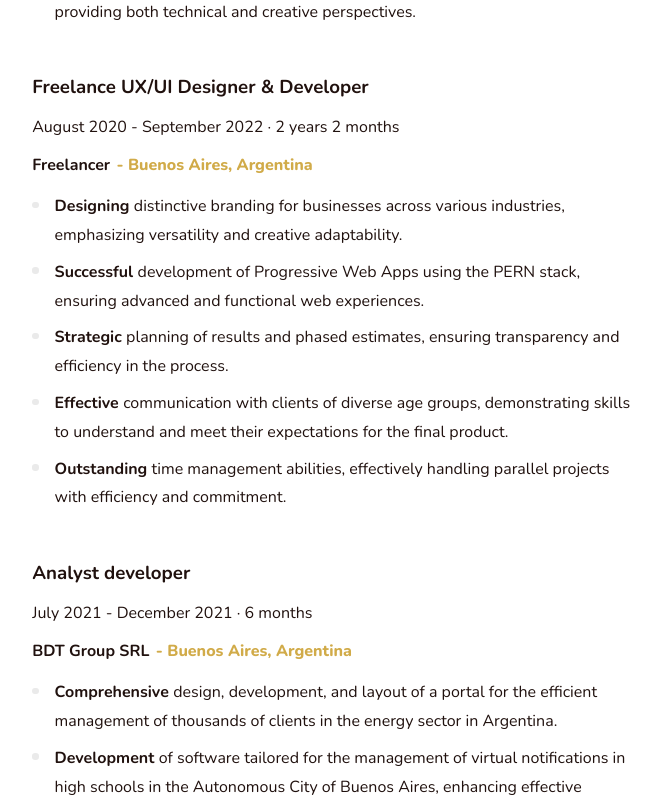
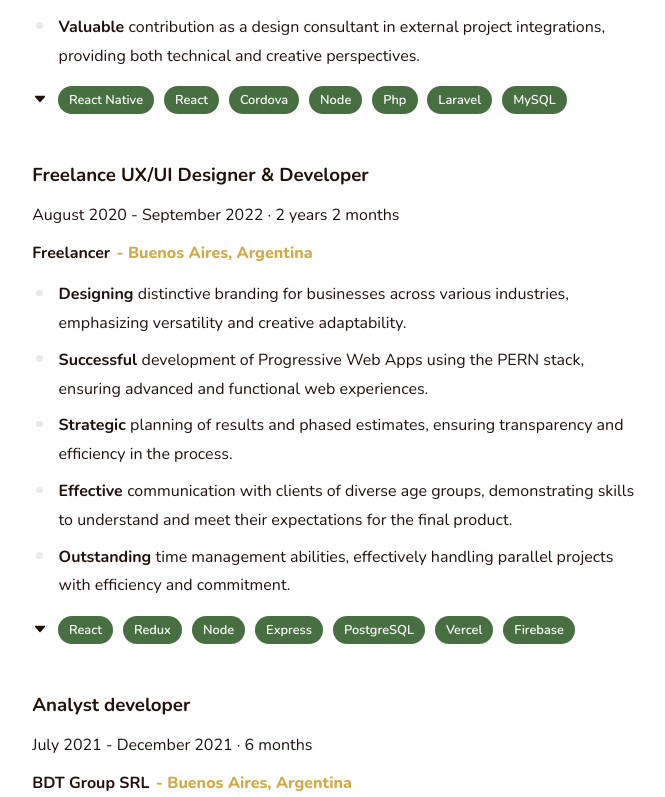
Before and after one commit to AgusRezett/agustin-about, a React (Create React App) app: page / in a window 1280 px wide. Shown: the part 1928-2725 px from the top of the page, without its empty margins (459-1124 px from the left). Built offline with nearby package versions, Linux system fonts and the light colour scheme.

Commit message:
feat: category tags on experience

```diff
--- /dev/null
+++ b/src/components/atoms/Category/CategoryTag.module.scss
@@ -0,0 +1,17 @@
+.Category {
+	width: fit-content;
+	display: flex;
+	align-items: center;
+	justify-content: center;
+	padding: 0.3rem 0.7rem;
+	border-radius: 1rem;
+	background-color: var(--category-background-color);
+	color: var(--category-color);
+
+	font: 600 0.8rem 'Nunito', sans-serif;
+	transition: background-color var(--transition-duration) ease;
+
+	/* &:hover {
+		background-color: #e0e0e0;
+	} */
+}
--- /dev/null
+++ b/src/components/atoms/Category/CategoryTag.tsx
@@ -0,0 +1,12 @@
+import React from 'react';
+import style from './CategoryTag.module.scss';
+
+interface ICategoryTagProps {
+	category: string;
+}
+
+const CategoryTag = ({ category }: ICategoryTagProps) => {
+	return <li className={style.Category}>{category}</li>;
+};
+
+export default CategoryTag;
--- a/src/components/atoms/JobDescription/JobDescription.module.scss
+++ b/src/components/atoms/JobDescription/JobDescription.module.scss
@@ -12,6 +12,7 @@
 .List__Item {
 	@include flex(row, flex-start, flex-start);
 	gap: 1rem;
+	padding-left: 4px;
 
 	& > div {
 		line-height: 1.8rem;
--- /dev/null
+++ b/src/components/molecules/CategoriesList/CategoriesList.module.scss
@@ -0,0 +1,54 @@
+@import '../../../styles/mixins';
+
+.Categories__container {
+	position: relative;
+	width: 100%;
+	@include flex(row, flex-start, flex-start);
+	gap: 0.6rem;
+
+	&::before {
+		content: '';
+		position: absolute;
+		top: 30px;
+		left: 7px;
+
+		width: 2px;
+		height: calc(100% - 32px);
+		border-radius: 5px;
+		background-color: var(--background-color-border-lighter);
+		z-index: 5;
+		transition: transform var(--transition-duration) ease, opacity var(--transition-duration) ease;
+	}
+}
+
+.Categories__button {
+	all: unset;
+	position: relative;
+	@include flex(column, center, center);
+	margin-top: 0.3rem;
+}
+
+.Categories__toggler {
+	cursor: pointer;
+}
+
+.Categories__toggler__close {
+	position: absolute;
+}
+
+.Categories__toggler__hide {
+	transform: scale(0);
+	opacity: 0;
+}
+
+.Categories__list {
+	position: relative;
+	width: 100%;
+	display: flex;
+	flex-wrap: wrap;
+	max-height: 28px;
+
+	gap: 0.6rem;
+	overflow: hidden;
+	transition: all var(--transition-duration) ease-in-out;
+}
--- /dev/null
+++ b/src/components/molecules/CategoriesList/CategoriesList.tsx
@@ -0,0 +1,42 @@
+import React, { useRef, useState } from 'react';
+import style from './CategoriesList.module.scss';
+import CategoryTag from 'src/components/atoms/Category/CategoryTag';
+import { IoCaretDown, IoClose } from 'react-icons/io5';
+
+interface ICategoriesListProps {
+	categories: string[];
+}
+
+const CategoriesList = ({ categories }: ICategoriesListProps) => {
+	const [isCategoriesListExpanded, setIsCategoriesListExpanded] = useState(false);
+	const categoriesListRef = useRef<HTMLUListElement | null>(null);
+
+	const handleCategoriesList = () => {
+		setIsCategoriesListExpanded(!isCategoriesListExpanded);
+		if (categoriesListRef.current) {
+			// @ts-ignore
+			categoriesListRef.current.style.maxHeight = !isCategoriesListExpanded ? categoriesListRef.current.scrollHeight + 'px' : '28px';
+		}
+	};
+
+	return (
+		<div className={style.Categories__container}>
+			<button className={style.Categories__button} onClick={handleCategoriesList}>
+				<IoClose
+					size={16}
+					className={`${style.Categories__toggler} ${style.Categories__toggler__close} ${
+						!isCategoriesListExpanded ? style.Categories__toggler__hide : ''
+					}`}
+				/>
+				<IoCaretDown size={16} className={`${style.Categories__toggler}  ${isCategoriesListExpanded ? style.Categories__toggler__hide : ''}`} />
+			</button>
+			<ul ref={categoriesListRef} className={`${style.Categories__list} `}>
+				{categories.map((category) => (
+					<CategoryTag key={category} category={category} />
+				))}
+			</ul>
+		</div>
+	);
+};
+
+export default CategoriesList;
--- a/src/components/molecules/Experience/Experience.module.scss
+++ b/src/components/molecules/Experience/Experience.module.scss
@@ -5,7 +5,7 @@
 	gap: 1rem;
 }
 
-.Hyperlinks__Container {
+.Hyperlinks__container {
 	@include flex(column, flex-start, flex-start);
 	gap: 1rem;
 }
--- a/src/components/molecules/Experience/Experience.tsx
+++ b/src/components/molecules/Experience/Experience.tsx
@@ -5,13 +5,14 @@
 import Hyperlink from 'src/components/atoms/Hyperlink/Hyperlink';
 import JobDescription from 'src/components/atoms/JobDescription/JobDescription';
 import JobPosition from 'src/components/atoms/JobPosition/JobPosition';
+import CategoriesList from '../CategoriesList/CategoriesList';
 
 interface IExperienceProps {
 	data: IExperience;
 }
 
 const Experience = ({ data }: IExperienceProps) => {
-	const { title, period, subtitle, additional, hyperlinks, description } = data;
+	const { categories, title, period, subtitle, additional, hyperlinks, description } = data;
 
 	return (
 		<div className={style.Container}>
@@ -19,13 +20,14 @@
 			{period && <EmploymentPeriod period={period} />}
 			{subtitle && <JobPosition subtitle={subtitle} additional={additional} />}
 			{hyperlinks?.length && (
-				<div className={style.Hyperlinks__Container}>
+				<div className={style.Hyperlinks__container}>
 					{hyperlinks.map((item) => (
 						<Hyperlink key={item.link} hyperlink={item} />
 					))}
 				</div>
 			)}
 			{description && <JobDescription description={description} />}
+			{categories?.length && <CategoriesList categories={categories} />}
 		</div>
 	);
 };
--- a/src/languages/en-US.json
+++ b/src/languages/en-US.json
@@ -37,21 +37,80 @@
 					"subtitle": "Lilab",
 					"additional": "Lima, Peru",
 					"period": "June 2023 - Present",
-					"description": "Advanced implementation of unit testing using Jest to ensure the robustness and reliability of React components./sDevelopment and meticulous conversion of interfaces from high-fidelity prototypes to functional code, preserving the integrity of the original design./sEfficient integration of Server-Side Rendering (SSR) into prototypes, guided by User Histories (UH) specifications, optimizing loading and performance./sConducting user-focused demonstrations, highlighting intuitive features and interaction flows./sCoordination and accurate task estimation within the team, fostering effective collaboration and results-oriented approach./sActive contribution to the evolution and improvement of project architecture, focusing on scalability and maintainability./sLeadership in API changes integration and connection with microservices, ensuring smooth and secure communication between systems./sStrategic participation in business model improvement planning, evaluating its impact on user experience and value proposition."
+					"description": "Advanced implementation of unit testing using Jest to ensure the robustness and reliability of React components./sDevelopment and meticulous conversion of interfaces from high-fidelity prototypes to functional code, preserving the integrity of the original design./sEfficient integration of Server-Side Rendering (SSR) into prototypes, guided by User Histories (UH) specifications, optimizing loading and performance./sConducting user-focused demonstrations, highlighting intuitive features and interaction flows./sCoordination and accurate task estimation within the team, fostering effective collaboration and results-oriented approach./sActive contribution to the evolution and improvement of project architecture, focusing on scalability and maintainability./sLeadership in API changes integration and connection with microservices, ensuring smooth and secure communication between systems./sStrategic participation in business model improvement planning, evaluating its impact on user experience and value proposition.",
+					"categories": [
+						"React",
+						"Redux",
+						"Sass",
+						"Jest",
+						"TypeScript",
+						"User Stories",
+						"APIs",
+						"Git",
+						"Microservices",
+						"Software architecture",
+						"ClickUp",
+						"Google Suit",
+						"Figma",
+						"CI/CD",
+						"Atomic Design",
+						"Scrum",
+						"Design Thinking",
+						"UX/UI",
+						"Demos"
+					]
 				},
 				{
 					"title": "Software developer",
 					"subtitle": "bdtglobal",
 					"additional": "Buenos Aires, Argentina",
 					"period": "February 2022 - August 2023 · 1 year 7 month",
-					"description": "Successful migration of Cordova applications to React Native./sPresentation of new features, demonstrating both communication and technical skills./sWeekly deployment to a production environment, catering to a broad user base in the insurance industry in Argentina./sEfficient coordination in international projects involving smart contracts on the Polygon network, managing parallel work effectively./sMaintenance and development of user management portals using Laravel and Node technologies, ensuring functionality and performance./sValuable contribution as a design consultant in external project integrations, providing both technical and creative perspectives."
+					"description": "Successful migration of Cordova applications to React Native./sPresentation of new features, demonstrating both communication and technical skills./sWeekly deployment to a production environment, catering to a broad user base in the insurance industry in Argentina./sEfficient coordination in international projects involving smart contracts on the Polygon network, managing parallel work effectively./sMaintenance and development of user management portals using Laravel and Node technologies, ensuring functionality and performance./sValuable contribution as a design consultant in external project integrations, providing both technical and creative perspectives.",
+					"categories": [
+						"React Native",
+						"React",
+						"Cordova",
+						"Node",
+						"Php",
+						"Laravel",
+						"MySQL",
+						"Smart Contracts",
+						"VPN",
+						"Bitbucket",
+						"Scrum",
+						"Trello",
+						"Slack"
+					]
 				},
 				{
 					"title": "Freelance UX/UI Designer & Developer",
 					"subtitle": "Freelancer",
 					"additional": "Buenos Aires, Argentina",
 					"period": "August 2020 - September 2022 · 2 years 2 months",
-					"description": "Designing distinctive branding for businesses across various industries, emphasizing versatility and creative adaptability./sSuccessful development of Progressive Web Apps using the PERN stack, ensuring advanced and functional web experiences./sStrategic planning of results and phased estimates, ensuring transparency and efficiency in the process./sEffective communication with clients of diverse age groups, demonstrating skills to understand and meet their expectations for the final product./sOutstanding time management abilities, effectively handling parallel projects with efficiency and commitment."
+					"description": "Designing distinctive branding for businesses across various industries, emphasizing versatility and creative adaptability./sSuccessful development of Progressive Web Apps using the PERN stack, ensuring advanced and functional web experiences./sStrategic planning of results and phased estimates, ensuring transparency and efficiency in the process./sEffective communication with clients of diverse age groups, demonstrating skills to understand and meet their expectations for the final product./sOutstanding time management abilities, effectively handling parallel projects with efficiency and commitment.",
+					"categories": [
+						"React",
+						"Redux",
+						"Node",
+						"Express",
+						"PostgreSQL",
+						"Vercel",
+						"Firebase",
+						"Progressive Web Apps",
+						"Google Analytics",
+						"SEO",
+						"Adobe Photoshop",
+						"Adobe Illustrator",
+						"Figma",
+						"UX/UI",
+						"Branding",
+						"Design Thinking",
+						"Scrum",
+						"Demos",
+						"Client communication",
+						"Time management",
+						"Compromise"
+					]
 				},
 				{
 					"title": "Analyst developer",
--- a/src/languages/es-AR.json
+++ b/src/languages/es-AR.json
@@ -37,21 +37,80 @@
 					"subtitle": "Lilab",
 					"additional": "Lima, Perú",
 					"period": "Junio 2023 - Actualidad",
-					"description": "Implementación avanzada de pruebas unitarias utilizando Jest para asegurar la robustez y fiabilidad de los componentes React./sDesarrollo y conversión meticulosa de interfaces desde prototipos de alta fidelidad a código funcional, manteniendo la integridad del diseño original./sIntegración eficiente de Server Side Rendering (SSR) en prototipos, guiado por especificaciones de User Histories (UH), optimizando la carga y el rendimiento./sRealización de demostraciones centradas en la experiencia del usuario, destacando funcionalidades y flujos de interacción intuitivos./sCoordinación y estimación precisa de tareas dentro del equipo, fomentando una colaboración eficaz y un enfoque orientado a resultados./sContribución activa en la evolución y mejora de la arquitectura de proyectos, enfocándome en la escalabilidad y mantenibilidad./sLiderazgo en la integración de cambios de APIs y conexión con microservicios, garantizando una comunicación fluida y segura entre sistemas./sParticipación estratégica en la planificación de mejoras del modelo de negocio, evaluando su impacto en la experiencia del usuario y la propuesta de valor."
+					"description": "Implementación avanzada de pruebas unitarias utilizando Jest para asegurar la robustez y fiabilidad de los componentes React./sDesarrollo y conversión meticulosa de interfaces desde prototipos de alta fidelidad a código funcional, manteniendo la integridad del diseño original./sIntegración eficiente de Server Side Rendering (SSR) en prototipos, guiado por especificaciones de User Histories (UH), optimizando la carga y el rendimiento./sRealización de demostraciones centradas en la experiencia del usuario, destacando funcionalidades y flujos de interacción intuitivos./sCoordinación y estimación precisa de tareas dentro del equipo, fomentando una colaboración eficaz y un enfoque orientado a resultados./sContribución activa en la evolución y mejora de la arquitectura de proyectos, enfocándome en la escalabilidad y mantenibilidad./sLiderazgo en la integración de cambios de APIs y conexión con microservicios, garantizando una comunicación fluida y segura entre sistemas./sParticipación estratégica en la planificación de mejoras del modelo de negocio, evaluando su impacto en la experiencia del usuario y la propuesta de valor.",
+					"categories": [
+						"React",
+						"Redux",
+						"Sass",
+						"Jest",
+						"TypeScript",
+						"Historias de usuario",
+						"APIs",
+						"Git",
+						"Microservicios",
+						"Arquitectura",
+						"ClickUp",
+						"Google Suit",
+						"Figma",
+						"CI/CD",
+						"Atomic Design",
+						"Scrum",
+						"Design Thinking",
+						"UX/UI",
+						"Demostraciones"
+					]
 				},
 				{
 					"title": "Desarrollador de software",
 					"subtitle": "bdtglobal",
 					"additional": "Buenos Aires, Argentina",
 					"period": "Febrero 2022 - Agosto 2023 · 1 año 7 meses",
-					"description": "Migración exitosa de aplicaciones Cordova a React Native./sPresentación de nuevas características, demostrando habilidades comunicativas y técnicas./sRealización de despliegues semanales a entorno de producción, atendiendo a una amplia base de usuarios en la industria de seguros en Argentina./sCoordinación eficaz en proyectos internacionales de smart-contracts en la red Polygon, gestionando trabajo paralelo de manera efectiva./sMantenimiento y desarrollo de portales de gestión de usuarios utilizando tecnologías Laravel y Node, asegurando funcionalidad y rendimiento./sContribución valiosa como consultor de diseño en integraciones de proyectos externos, aportando perspectivas técnicas y creativas."
+					"description": "Migración exitosa de aplicaciones Cordova a React Native./sPresentación de nuevas características, demostrando habilidades comunicativas y técnicas./sRealización de despliegues semanales a entorno de producción, atendiendo a una amplia base de usuarios en la industria de seguros en Argentina./sCoordinación eficaz en proyectos internacionales de smart-contracts en la red Polygon, gestionando trabajo paralelo de manera efectiva./sMantenimiento y desarrollo de portales de gestión de usuarios utilizando tecnologías Laravel y Node, asegurando funcionalidad y rendimiento./sContribución valiosa como consultor de diseño en integraciones de proyectos externos, aportando perspectivas técnicas y creativas.",
+					"categories": [
+						"React Native",
+						"React",
+						"Cordova",
+						"Node",
+						"Php",
+						"Laravel",
+						"MySQL",
+						"SmartContracts",
+						"VPN",
+						"Bitbucket",
+						"Scrum",
+						"Trello",
+						"Slack"
+					]
 				},
 				{
 					"title": "Diseñador UX/UI y Desarrollador Freelance",
 					"subtitle": "Freelancer",
 					"additional": "Buenos Aires, Argentina",
 					"period": "Agosto 2020 - Septiembre 2022 · 2 años 2 meses",
-					"description": "Realización del diseño de branding para negocios de diversas industrias, destacando la versatilidad y adaptabilidad creativa./sDesarrollo exitoso de Progressive Web Apps utilizando el stack PERN, asegurando experiencias web avanzadas y funcionales./sPlanificación estratégica de resultados y estimaciones por etapas, garantizando transparencia y eficiencia en el proceso./sComunicación efectiva con clientes de diversas edades, demostrando habilidades para comprender y satisfacer sus expectativas sobre el producto final./sHabilidad destacada en la gestión del tiempo, manejando proyectos de manera paralela con eficacia y compromiso."
+					"description": "Realización del diseño de branding para negocios de diversas industrias, destacando la versatilidad y adaptabilidad creativa./sDesarrollo exitoso de Progressive Web Apps utilizando el stack PERN, asegurando experiencias web avanzadas y funcionales./sPlanificación estratégica de resultados y estimaciones por etapas, garantizando transparencia y eficiencia en el proceso./sComunicación efectiva con clientes de diversas edades, demostrando habilidades para comprender y satisfacer sus expectativas sobre el producto final./sHabilidad destacada en la gestión del tiempo, manejando proyectos de manera paralela con eficacia y compromiso.",
+					"categories": [
+						"React",
+						"Redux",
+						"Node",
+						"Express",
+						"PostgreSQL",
+						"Vercel",
+						"Firebase",
+						"Progressive Web Apps",
+						"Google Analytics",
+						"SEO",
+						"Adobe Photoshop",
+						"Adobe Illustrator",
+						"Figma",
+						"UX/UI",
+						"Branding",
+						"Design Thinking",
+						"Scrum",
+						"Demostraciones",
+						"Comunicación efectiva",
+						"Gestión de tiempo",
+						"Compromiso"
+					]
 				},
 				{
 					"title": "Analista Desarrollador",
--- a/src/models/interfaces/content.d.ts
+++ b/src/models/interfaces/content.d.ts
@@ -22,6 +22,7 @@
 	period?: string;
 	hyperlinks?: IHyperlink[];
 	description: string;
+	categories?: string[];
 }
 
 interface IHyperlink {
--- a/src/styles/themes/_dark-theme-colors.scss
+++ b/src/styles/themes/_dark-theme-colors.scss
@@ -2,6 +2,8 @@
 $secondary-color-dark: #212121;
 $text-color-dark: #f5f5f5;
 $text-color-lower-dark: #d1ab49;
+$category-color-dark: #9fc1ff;
+$category-background-color-dark: #171d28;
 
 $background-color-dark: #161b24;
 $background-color-lighter-dark: #1f2634;
@@ -19,4 +21,6 @@
 	--secondary-color: #{$secondary-color-dark};
 	--text-color: #{$text-color-dark};
 	--text-color-lower: #{$text-color-lower-dark};
+	--category-color: #{$category-color-dark};
+	--category-background-color: #{$category-background-color-dark};
 }
--- a/src/styles/themes/_light-theme-colors.scss
+++ b/src/styles/themes/_light-theme-colors.scss
@@ -2,6 +2,8 @@
 $secondary-color-light: #fafaf7;
 $text-color-light: #20110e;
 $text-color-lower-light: #d1ab49;
+$category-color-light: #ffffff;
+$category-background-color-light: #486f41;
 
 $background-color-light: #f9f9f8;
 $background-color-lighter-light: #ffffff;
@@ -19,4 +21,6 @@
 	--secondary-color: #{$secondary-color-light};
 	--text-color: #{$text-color-light};
 	--text-color-lower: #{$text-color-lower-light};
+	--category-color: #{$category-color-light};
+	--category-background-color: #{$category-background-color-light};
 }
```
